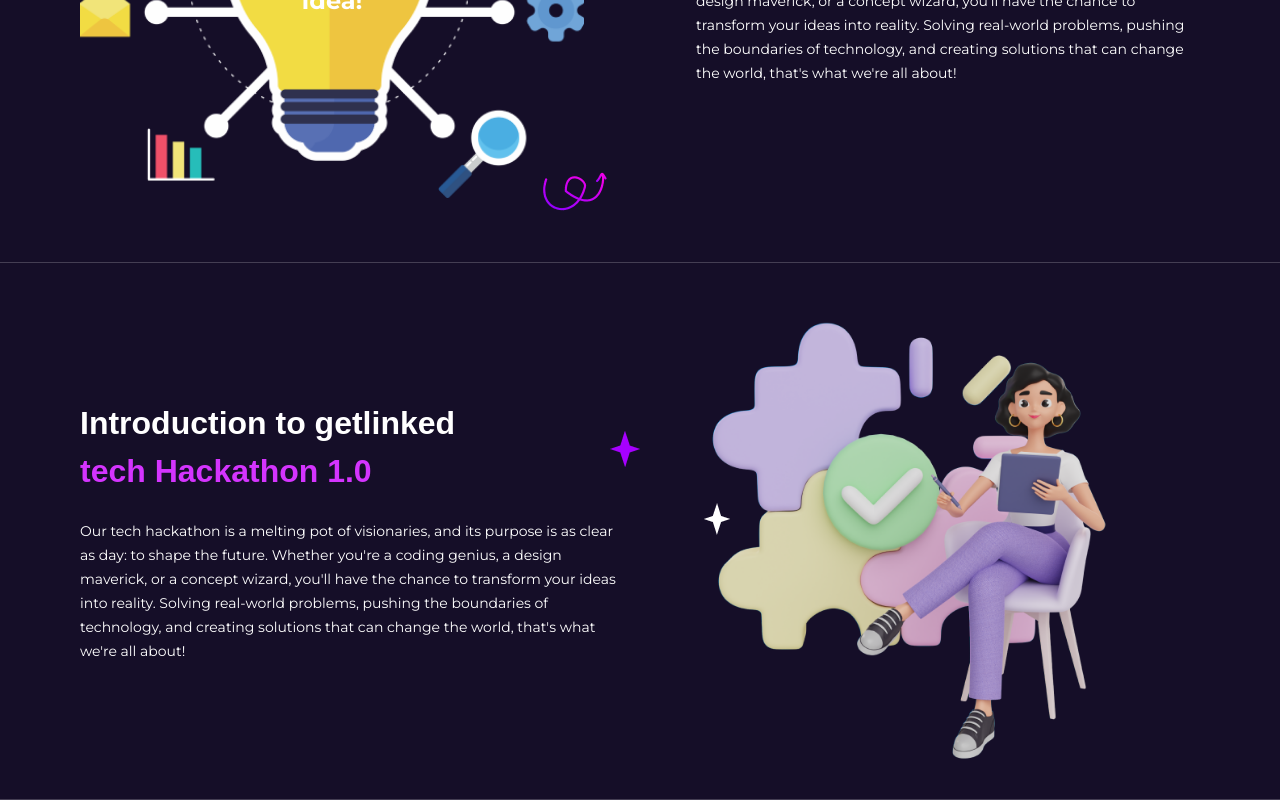
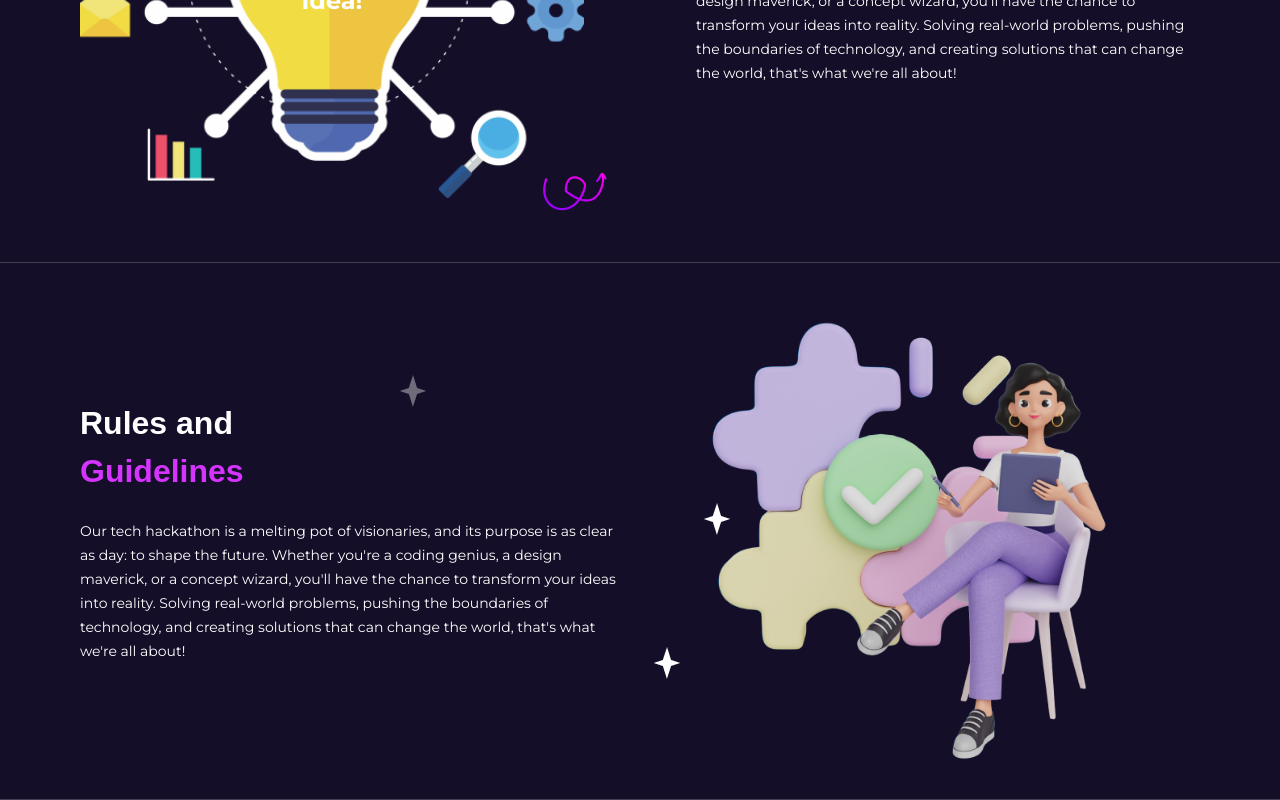
Before and after one commit to JacceyCode/getlinked, a React (Vite) app: page / in a window 1280 px wide. Shown: the part 1361-2161 px from the top of the page. Built offline with nearby package versions, Linux system fonts and the light colour scheme; a web font is replaced by a local one.

Commit message:
overview part 4

```diff
--- a/src/components/Overview.jsx
+++ b/src/components/Overview.jsx
@@ -65,18 +65,25 @@ function Overview() {
           <section className="flex w-1/2 flex-col gap-6">
             <span className="relative">
               <h2 className="font-clash text-[2rem] font-bold text-white">
-                Introduction to getlinked <br />
-                <span className="text-secondary">tech Hackathon 1.0</span>
+                Rules and <br />
+                <span className="text-secondary">Guidelines</span>
               </h2>
               <img
-                className="absolute -right-6 top-1/3"
-                src="/star.png"
+                className="absolute -top-6 left-80"
+                src="/star-gray.png"
                 alt="star"
               />
             </span>
-            <p className="font-mont text-sm font-normal leading-6 text-white">
-              {`Our tech hackathon is a melting pot of visionaries, and its purpose is as clear as day: to shape the future. Whether you're a coding genius, a design maverick, or a concept wizard, you'll have the chance to transform your ideas into reality. Solving real-world problems, pushing the boundaries of technology, and creating solutions that can change the world, that's what we're all about!`}
-            </p>
+            <span className="relative">
+              <p className="font-mont text-sm font-normal leading-6 text-white">
+                {`Our tech hackathon is a melting pot of visionaries, and its purpose is as clear as day: to shape the future. Whether you're a coding genius, a design maverick, or a concept wizard, you'll have the chance to transform your ideas into reality. Solving real-world problems, pushing the boundaries of technology, and creating solutions that can change the world, that's what we're all about!`}
+              </p>
+              <img
+                className="absolute -bottom-4 -right-16"
+                src="/star-white.png"
+                alt="star"
+              />
+            </span>
           </section>
         </section>
       </section>
```
